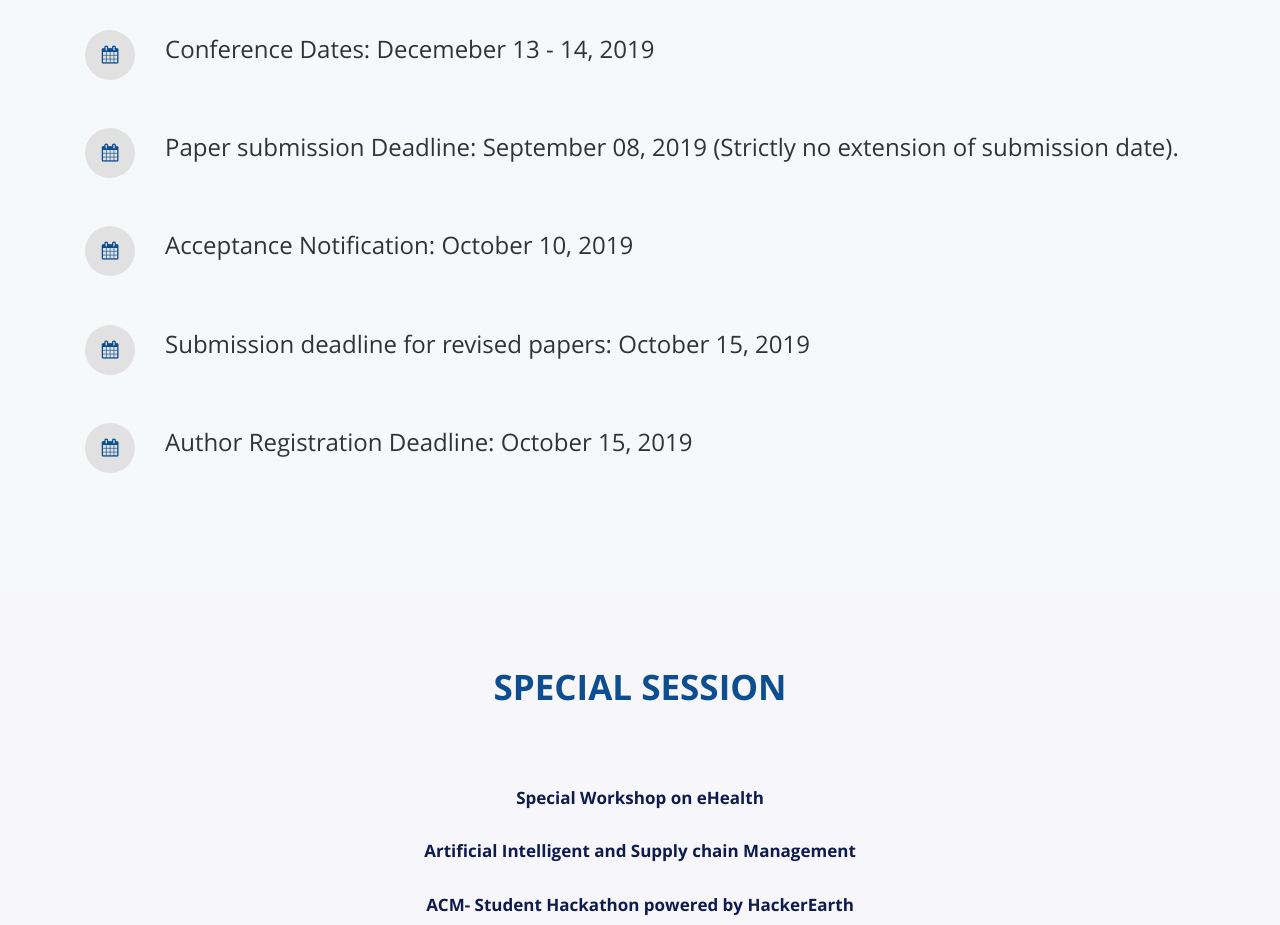
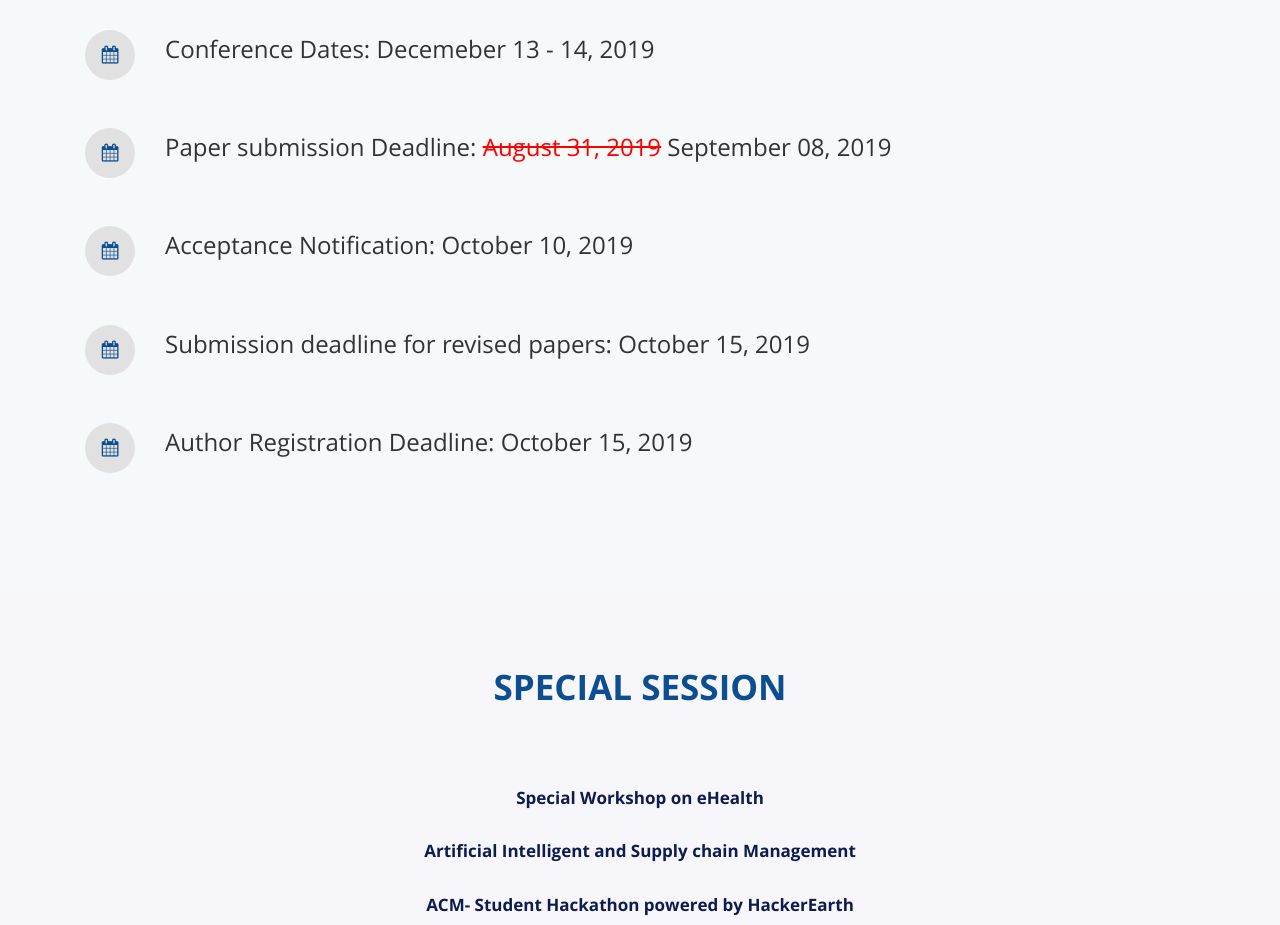
Before and after one commit to godabavinay/aiscrl.github.io, a plain HTML site: page eve.html in a window 1280 px wide. Shown: the part 4440-5365 px from the top of the page. Drawn offline with nearby package versions, Linux system fonts and the light colour scheme.

Commit message:
few more changes

```diff
--- a/eve.html
+++ b/eve.html
@@ -320,7 +320,7 @@ Organized by Vignan's Institute of information Technology, Visakhapatnam </p>
 
                 <li>
                   <i class="fa fa-calendar" aria-hidden="true"></i>
-                  <p>Paper submission Deadline: September 08, 2019 (Strictly no extension of submission date).</p>
+                  <p>Paper submission Deadline: <span style="color: red; text-decoration: line-through">August 31, 2019</span>  September 08, 2019</p>
                 </li>
                 <li>
                   <i class="fa fa-calendar" aria-hidden="true"></i>
```
